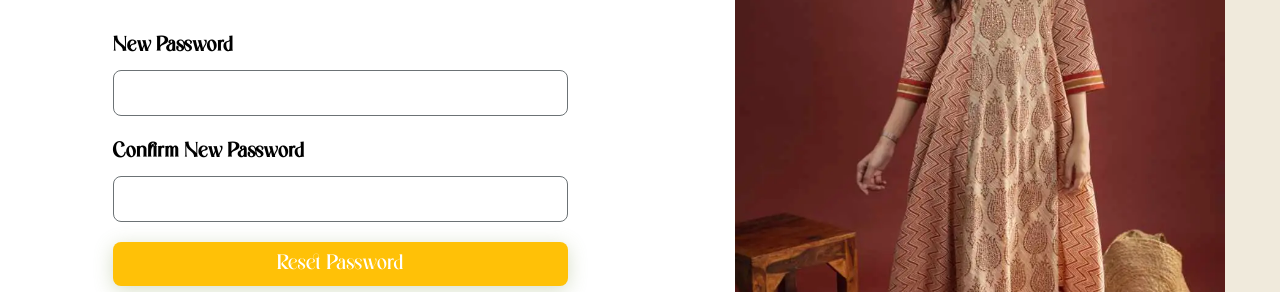
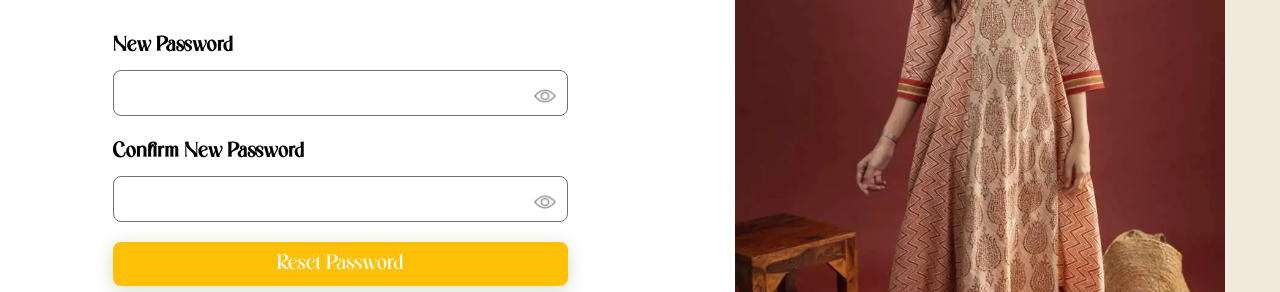
Before and after one commit to Fuchsius/HouseOfSalga, a React (Create React App) app in the folder frontend/: page /reset-password/1 in a window 1280 px wide. Shown: the part 378-670 px from the top of the page. Built offline with nearby package versions, Linux system fonts and the light colour scheme; a web font is replaced by a local one.

Commit message:
Update ResetPassword.jsx
import eye icon png

```diff
--- a/frontend/src/Pages/forgotPassword/ResetPassword.jsx
+++ b/frontend/src/Pages/forgotPassword/ResetPassword.jsx
@@ -4,6 +4,7 @@ import Header from '../../Components/Header/Header';
 import Footer from '../../Components/Footer/Footer';
 import axios from 'axios';
 import signupImage from '../../Assets/signupImage.png';
+import eyeIcon from '../../Assets/eye.png';
 import './ForgotPassword.css';
 
 function ResetPassword() {
@@ -12,6 +13,7 @@ function ResetPassword() {
   const [confirmPassword, setConfirmPassword] = useState('');
   const [message, setMessage] = useState(null);
   const [messageType, setMessageType] = useState('');
+  const [showPassword, setShowPassword] = useState(false);
   const navigate = useNavigate();
 
   const handleSubmit = async (e) => {
@@ -33,6 +35,10 @@ function ResetPassword() {
     }
   };
 
+  const togglePasswordVisibility = () => {
+    setShowPassword(!showPassword);
+  };
+
   return (
     <div>
       <Header />
@@ -50,22 +56,54 @@ function ResetPassword() {
             )}
 
             <label className="forgot-label">New Password</label>
+            <div style={{ position: 'relative' }}>
               <input
-              type="password"
+                type={showPassword ? 'text' : 'password'}
                 value={password}
                 onChange={(e) => setPassword(e.target.value)}
                 className="forgot-input"
                 required
               />
+              <img
+                src={eyeIcon}
+                alt="Toggle Password"
+                onClick={togglePasswordVisibility}
+                style={{
+                  position: 'absolute',
+                  right: '12px',
+                  top: '40%', // moved a bit up
+                  transform: 'translateY(-50%)',
+                  cursor: 'pointer',
+                  width: '22px',
+                  height: '20px'
+                }}
+              />
+            </div>
 
             <label className="forgot-label">Confirm New Password</label>
+            <div style={{ position: 'relative' }}>
               <input
-              type="password"
+                type={showPassword ? 'text' : 'password'}
                 value={confirmPassword}
                 onChange={(e) => setConfirmPassword(e.target.value)}
                 className="forgot-input"
                 required
               />
+              <img
+                src={eyeIcon}
+                alt="Toggle Password"
+                onClick={togglePasswordVisibility}
+                style={{
+                  position: 'absolute',
+                  right: '12px',
+                  top: '40%', // moved a bit up
+                  transform: 'translateY(-50%)',
+                  cursor: 'pointer',
+                  width: '22px',
+                  height: '20px'
+                }}
+              />
+            </div>
 
             <button type="submit" className="forgot-btn">Reset Password</button>
           </form>
```
Lines whose indentation alone changed are shown as unchanged.
